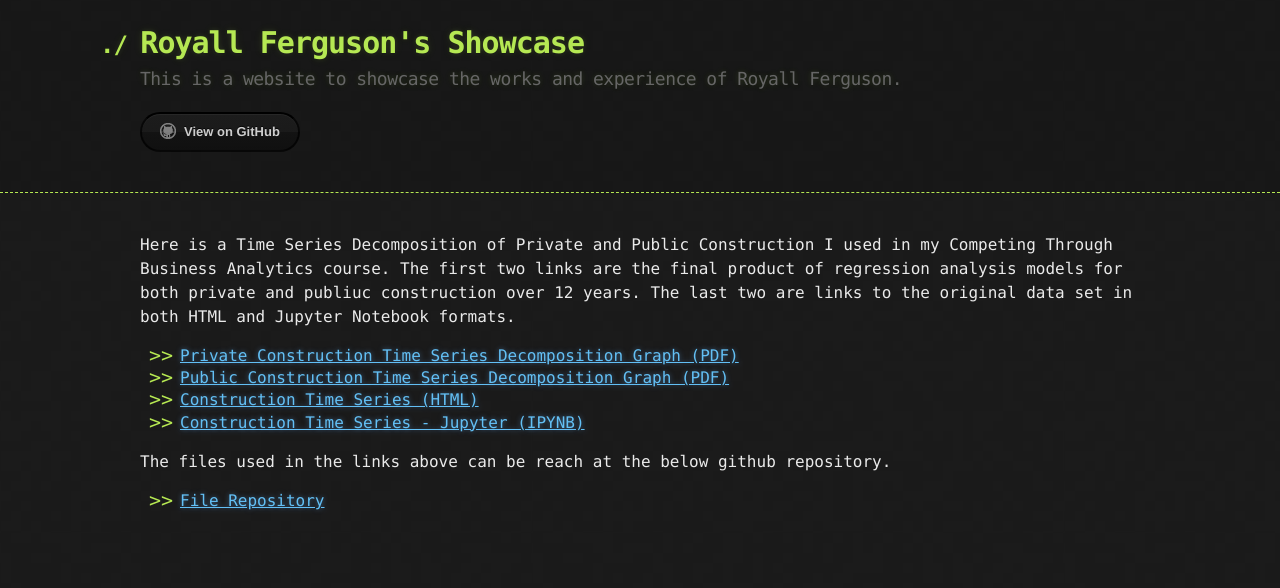
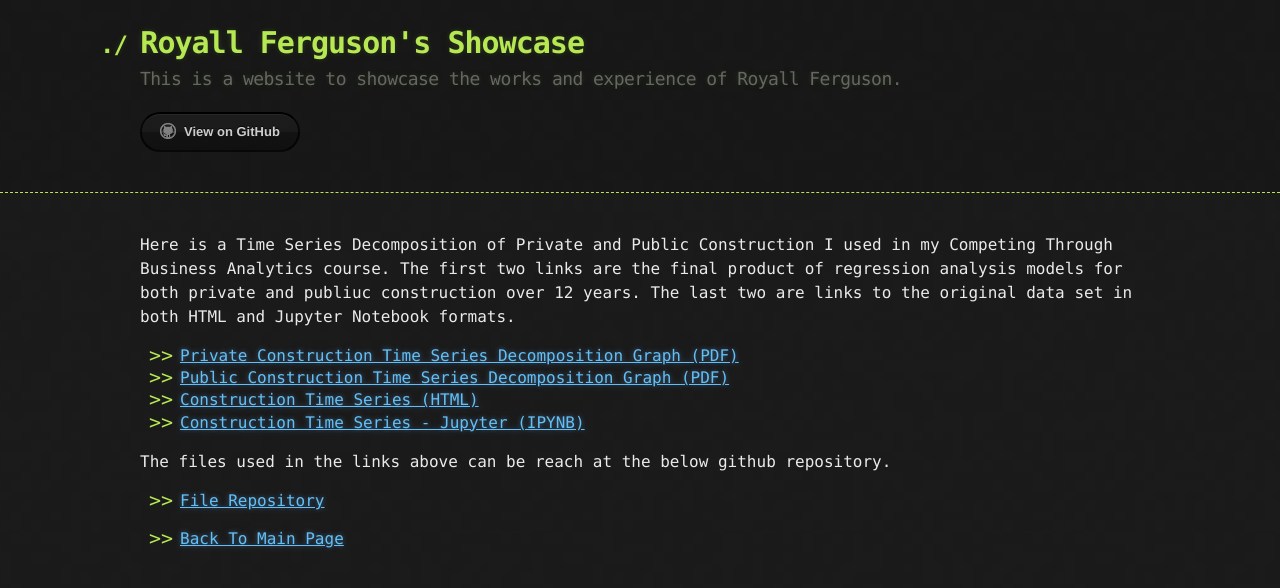
Before and after one commit to rferg012/rferg012.gethub.io, a Jekyll site: the page built from timeseries/index.md, in a window 1280 px wide. Shown: the top 588 px of the page. Built offline with Jekyll 4.4.1, drawn with Linux system fonts in a browser that asks for light colours; our own code applies the rules of GitHub Pages for plain Markdown files.

Commit message:
Update index.md

```diff
--- a/timeseries/index.md
+++ b/timeseries/index.md
@@ -15,3 +15,10 @@ The last two are links to the original data set in both HTML and Jupyter Noteboo
 The files used in the links above can be reach at the below github repository.
 
 - [File Repository](https://github.com/rferg012/Time-Series-Analysis)
+
+
+
+
+
+
+- [Back To Main Page](https://rferg012.github.io/)
```
